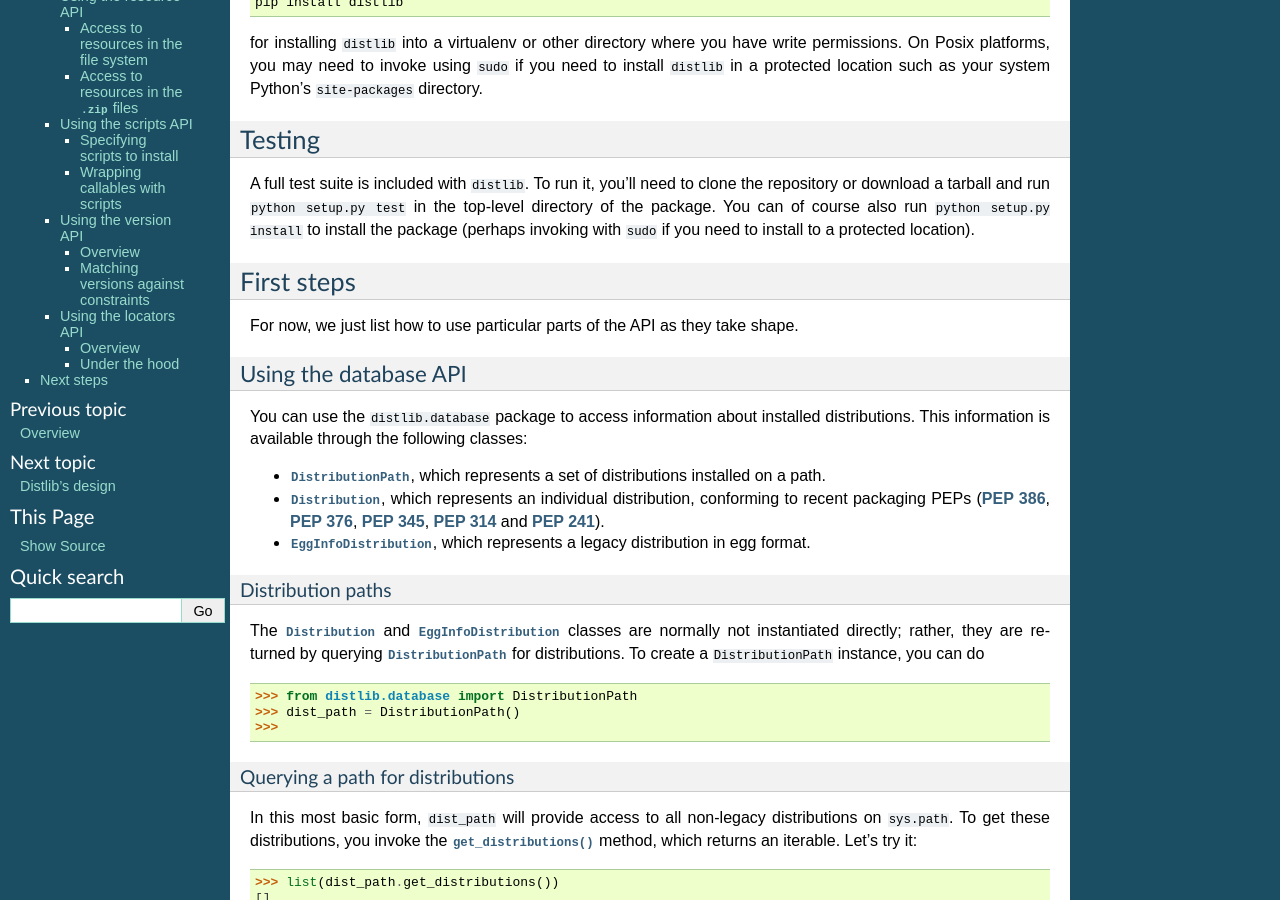
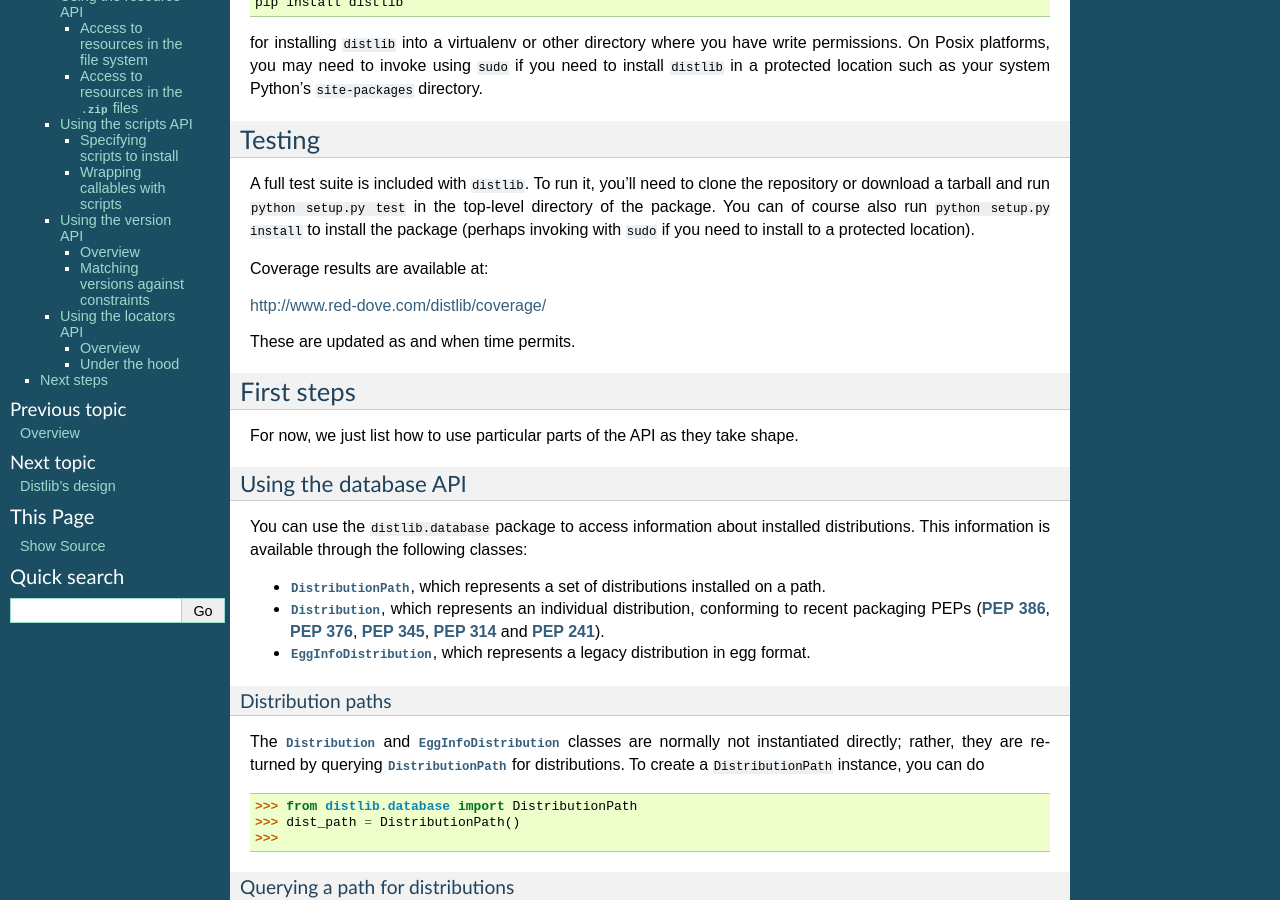
Before and after one commit to pypa/distlib, a Sphinx documentation site: the page built from docs/tutorial.rst, in a window 1280 px wide and 900 px high, scrolled down 454 px. Built offline with Sphinx 7.4.7, drawn with Linux system fonts in a browser that asks for light colours; formulas are drawn with MathJax 3; comment, search, counter and statistics services are not loaded.

```diff
--- a/docs/reference.rst
+++ b/docs/reference.rst
@@ -230,9 +230,6 @@ Classes
       :param local: If ``True``, the paths returned are local absolute paths
                     (i.e. with platform-specific directory separators as
                     indicated by ``os.sep``).
-
-The :class:`DependencyGraph` class
-----------------------------------
 
 .. class:: DependencyGraph
 
--- a/docs/tutorial.rst
+++ b/docs/tutorial.rst
@@ -39,6 +39,13 @@ in the top-level directory of the package. You can of course also run
 ``python setup.py install``
 to install the package (perhaps invoking with ``sudo`` if you need
 to install to a protected location).
+
+Coverage results are available at:
+
+http://www.red-dove.com/distlib/coverage/
+
+These are updated as and when time permits.
+
 
 First steps
 -----------
```
Also changed, not shown: 1 other file.
